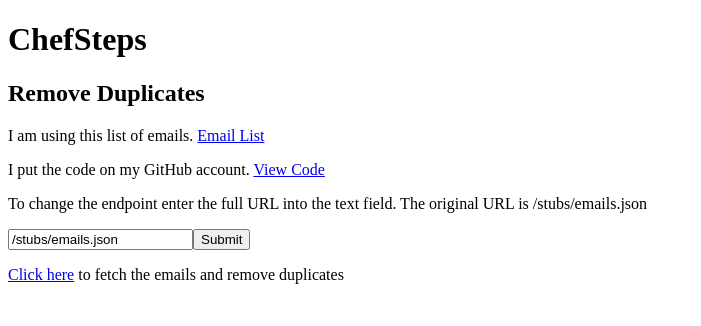
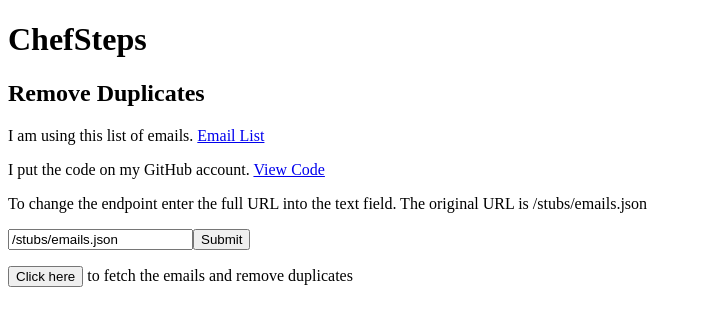
Before and after one commit to bennebbenneb/chef-steps-email, a React (Create React App) app in the folder ui/: page / in a window 1280 px wide. Shown: the top 326 px of the page, without its empty margins (0-701 px from the left). Built offline with nearby package versions, Linux system fonts and the light colour scheme.

Commit message:
removed console.log. namespaced the email map object. Replaced href="#" link with a button

```diff
--- a/ui/src/App.js
+++ b/ui/src/App.js
@@ -15,7 +15,6 @@
     }
 
     handleChange(event) {
-        console.log(event.target.value)
         this.setState({
             textFieldTemp: event.target.value
         });
@@ -38,17 +37,17 @@
                 }
                 const originalNumberOfEmails = response.data.length;
                 const emailsObject = response.data.reduce((acc, email, index) => {
-                    if (acc[email] !== true) {
-                        acc[email] = true;
-                        acc.___arr[index] = email;
+                    if (acc.map[email] !== true) {
+                        acc.map[email] = true;
+                        acc.array[index] = email;
                     }
                     return acc;
                 }, {
-                    ___arr: []
+                    map: {},
+                    array: []
                 });
-                const emailArrayNoDuplicates = emailsObject.___arr;
+                const emailArrayNoDuplicates = emailsObject.array;
                 const noDuplicatesNumberOfEmails = emailArrayNoDuplicates.length;
-
                 this.setState({
                     originalNumberOfEmails,
                     noDuplicatesNumberOfEmails
@@ -71,8 +70,10 @@
                     <input type="submit"/>
 
                 </form>
-                <p><a href="#" onClick={this.handleClick.bind(this)}>Click here</a> to fetch the emails and remove
-                    duplicates</p>
+                <p>
+                    <button onClick={this.handleClick.bind(this)}>Click here</button> to
+                    fetch the emails and remove duplicates
+                </p>
                 {
                     this.state.originalNumberOfEmails ?
                         <p>
```
Also changed, not shown: 7 other files (tests, documents, lock files or other folders).
